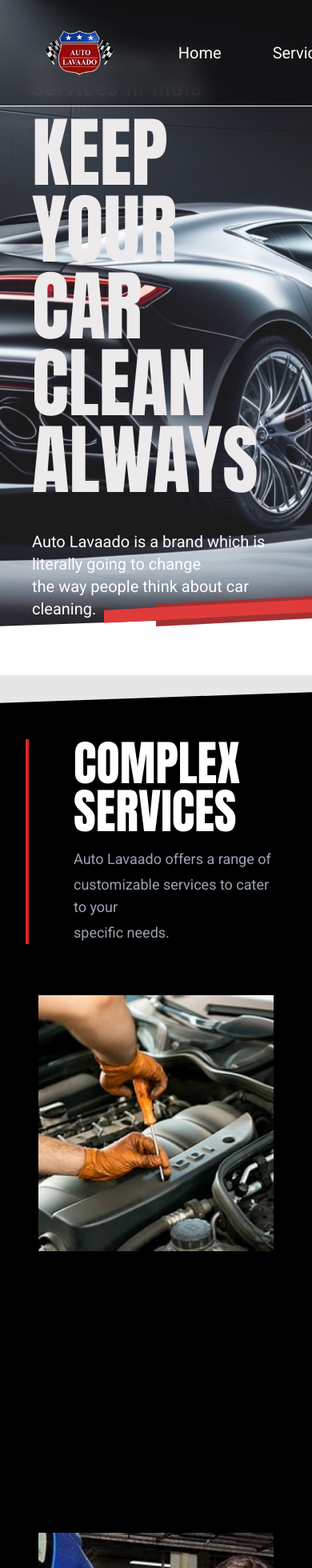
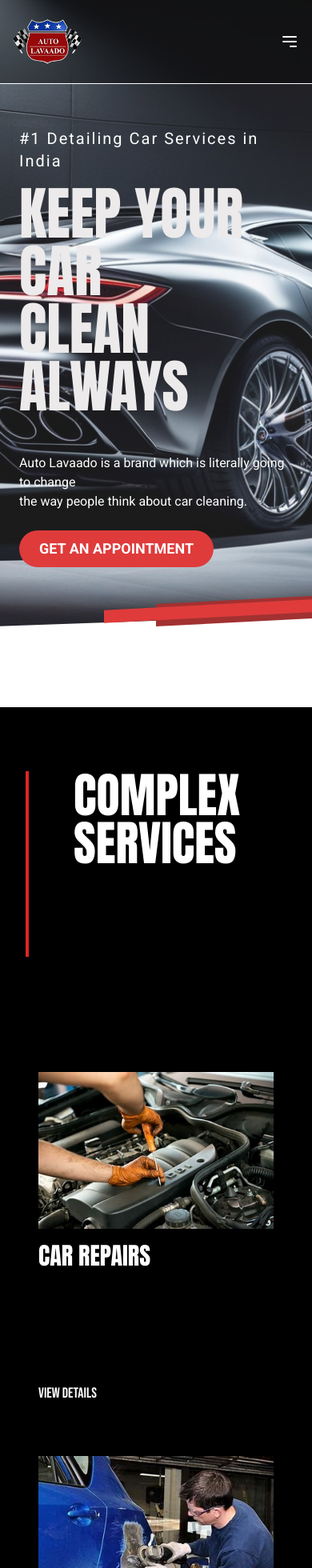
Before and after one commit to achutendra/auto-lavaado, a React (Vite) app in the folder client/: page / in a window 390 px wide. Shown: the top 1960 px of the page at 80% size. Built offline with nearby package versions, Linux system fonts and the light colour scheme; a web font is replaced by a local one.

Commit message:
header banner & services made responsive

```diff
--- a/client/package.json
+++ b/client/package.json
@@ -19,6 +19,7 @@
     "@fortawesome/react-fontawesome": "^0.2.2",
     "@mui/material": "^5.16.6",
     "@tailwindcss/forms": "^0.5.7",
+    "@tailwindcss/line-clamp": "^0.4.4",
     "react": "^18.3.1",
     "react-dom": "^18.3.1",
     "react-icons": "^5.3.0",
--- a/client/src/components/layouts/Banner.jsx
+++ b/client/src/components/layouts/Banner.jsx
@@ -6,21 +6,21 @@ const Banner = () => {
 
   return (
     <div className="relative h-full">
-      <div className="absolute top-1/2 transform -translate-y-1/2 w-full text-left text-white px-10">
-        <h2 className="text-2xl mb-4 mt-20 font-sans tracking-widest">
+      <div className="absolute top-1/2 transform -translate-y-1/2 w-full text-left text-white px-6 sm:px-12 lg:px-16">
+        <h2 className="text-xl sm:text-2xl md:text-2xl lg:text-3xl mb-4 mt-6 lg:mt-20 font-sans tracking-widest">
           #1 Detailing Car Services in India
         </h2>
         <div>
-        <h1 className="text-8xl font mb-4  leading-none font-anton ">
-          KEEP YOUR CAR <br /> CLEAN ALWAYS
-        </h1>
+          <h1 className="text-7xl sm:text-7xl md:text-7xl lg:text-8xl font-anton mb-4 leading-none">
+            KEEP YOUR CAR <br /> CLEAN ALWAYS
+          </h1>
         </div>
-        <p className="text-xl mt-10 font-sans">
+        <p className="text-base sm:text-xl md:text-xl lg:text-2xl mt-12 sm:mt-12 lg:mt-10 font-sans">
           Auto Lavaado is a brand which is literally going to change <br />
           the way people think about car cleaning.
         </p>
         <button
-          className="bg-red-600 hover:bg-white hover:text-red-600 text-white py-2 mt-10 px-8 text-xl font-bold rounded-full border border-transparent hover:border-red-600 transition duration-300"
+          className="bg-red-600 hover:bg-white hover:text-red-600 text-white py-2 px-6 sm:py-3 sm:px-8 text-lg sm:text-xl font-bold rounded-full border border-transparent hover:border-red-600 transition duration-300 mt-6 sm:mt-8 lg:mt-10"
           onClick={() => navigate("/contact")}
         >
           GET AN APPOINTMENT
--- a/client/src/components/layouts/Header.jsx
+++ b/client/src/components/layouts/Header.jsx
@@ -4,6 +4,7 @@ import { NavLink } from "react-router-dom";
 
 const Header = () => {
   const [opacity, setOpacity] = useState(0.4); // Initial opacity (40%)
+  const [isOpen, setIsOpen] = useState(false); // State to manage dropdown visibility
 
   useEffect(() => {
     const handleScroll = () => {
@@ -30,41 +31,76 @@ const Header = () => {
         className="fixed top-0 left-0 w-full z-50 border-b border-white py-5 backdrop-blur-md"
         style={{ backgroundColor: `rgba(0, 0, 0, ${opacity})` }}
       >
-        <div className="container mx-auto px-4 py-1 flex items-center">
-          <img
-            src={logo}
-            className="h-14 ml-10 mr-20"
-            alt="Auto Lavaado Logo"
-          />
-          <ul className="flex space-x-16 text-lg font-sans">
-            <li>
-              <NavLink to="/" className="text-white hover:text-red-400 text-xl ">
+        <div className="container mx-auto px-4 py-1 flex items-center justify-between">
+          <div className="flex items-center space-x-8">
+            <img
+              src={logo}
+              className="h-14 mr-20"
+              alt="Auto Lavaado Logo"
+            />
+            <div className="hidden md:flex space-x-8 text-lg font-sans">
+              <NavLink to="/" className="text-white hover:text-red-400 text-xl mr-20">
                 Home
               </NavLink>
-            </li>
-            {/* <li>
-              <a
-                href="/about"
-                className="text-white hover:text-red-400 text-xl"
-              >
-                About
-              </a>
-            </li> */}
-            <li>
               <NavLink
                 to="/services"
                 className="text-white hover:text-red-400 text-xl"
               >
                 Services
               </NavLink>
-            </li>
-          </ul>
+            </div>
+          </div>
           <NavLink
             to="/contact"
-            className="mr-20 px-8 py-2 border-2 border-red-800 bg-transparent text-white text-2xl font-bold font-bebas rounded-full hover:bg-red-500 transition duration-300 ml-auto"
+            className="hidden md:block px-8 py-2 border-2 border-red-800 bg-transparent text-white text-2xl font-bold font-bebas rounded-full hover:bg-red-500 transition duration-300"
           >
             CONTACT US
           </NavLink>
+          <button
+            onClick={() => setIsOpen(!isOpen)}
+            className="md:hidden flex items-center text-white hover:text-red-400"
+          >
+            <svg
+              className="w-6 h-6"
+              fill="none"
+              stroke="currentColor"
+              viewBox="0 0 24 24"
+              xmlns="http://www.w3.org/2000/svg"
+            >
+              <path strokeLinecap="round" strokeLinejoin="round" strokeWidth="2" d="M4 6h16M4 12h16m-7 6h7" />
+            </svg>
+          </button>
+        </div>
+        <div className={`md:hidden ${isOpen ? 'block' : 'hidden'} bg-black`}>
+          <ul className="flex flex-col text-lg font-sans">
+            <li>
+              <NavLink
+                to="/"
+                className="block px-4 py-2 text-white hover:text-red-400 text-xl"
+                onClick={() => setIsOpen(false)}
+              >
+                Home
+              </NavLink>
+            </li>
+            <li>
+              <NavLink
+                to="/services"
+                className="block px-4 py-2 text-white hover:text-red-400 text-xl"
+                onClick={() => setIsOpen(false)}
+              >
+                Services
+              </NavLink>
+            </li>
+            <li>
+              <NavLink
+                to="/contact"
+                className="block px-4 py-2 text-white hover:text-red-400 text-xl"
+                onClick={() => setIsOpen(false)}
+              >
+                CONTACT US
+              </NavLink>
+            </li>
+          </ul>
         </div>
       </nav>
     </>
--- a/client/src/components/layouts/OurServices.jsx
+++ b/client/src/components/layouts/OurServices.jsx
@@ -1,4 +1,4 @@
-import React from "react";
+import React, { useState } from "react";
 import Service1 from "../../images/service1.jpeg";
 import Service2 from "../../images/service2.jpeg";
 import Service3 from "../../images/service3.jpeg";
@@ -7,20 +7,37 @@ import Service5 from "../../images/service5.jpeg";
 import Service6 from "../../images/service6.jpeg";
 
 const ServiceItem = ({ image, title, description, link }) => {
+  const [showFullDetails, setShowFullDetails] = useState(false);
+
+  const handleToggleDetails = () => {
+    setShowFullDetails(!showFullDetails);
+  };
+
   return (
     <div className="w-full p-4">
-      <div className="flex mb-8">
-        <img src={image} alt={title} className="w-80 h-80 object-cover mr-5" />
-        <div className="ml-6">
-          <h3 className="text-5xl mt-4 mb-2 font-anton text-white">{title}</h3>
-          <p className="mt-2 mb-5 font-sans text-gray-300">{description}</p>
-          <a
-            href={link}
-            className="text-white mt-7 inline-block font-bebas text-2xl hover:text-red-600"
+      <div className="flex flex-col md:flex-row mb-8">
+        <img
+          src={image}
+          alt={title}
+          className="w-full md:w-80 h-auto object-cover mb-4 md:mb-0 md:mr-5"
+        />
+        <div className="ml-0 md:ml-6">
+          <h3 className="text-3xl md:text-5xl font-anton text-white">
+            {title}
+          </h3>
+          <p className="mt-2 mb-5 font-sans text-base sm:text-lg md:text-gray-300">
+            {showFullDetails
+              ? description
+              : description.length > 150
+              ? `${description.substring(0, 150)}...`
+              : description}
+          </p>
+          <button
+            className="text-white mt-4 inline-block font-bebas text-lg sm:text-xl md:text-2xl hover:text-red-600 cursor-pointer"
+            onClick={handleToggleDetails}
           >
-
-            VIEW DETAILS
-          </a>
+            {showFullDetails ? "SHOW LESS" : "VIEW DETAILS"}
+          </button>
         </div>
       </div>
     </div>
@@ -74,20 +91,18 @@ const OurServices = () => {
   ];
 
   return (
-    <>
     <section className="py-16 bg-black">
       <div className="container mx-auto px-4 grid grid-cols-1 md:grid-cols-3 gap-4">
-          <div className="col-span-1 p-4 sticky top-20 self-start">
+        <div className="col-span-1 p-4 sticky top-0 self-start bg-black">
           <div className="border-l-4 border-red-600 pl-14">
-              <h2 className="text-6xl font-anton text-white">COMPLEX</h2>
-              <h2 className="text-6xl font-anton text-white">SERVICES</h2>
-              <p className="mt-4 text-lg text-gray-400">
-                Auto Lavaado offers a range of
+            <h2 className="text-6xl md:text-6xl font-anton text-white">
+              COMPLEX
+              SERVICES
+            </h2>
+            <p className="mt-10 mb-20  font-sans  sm:text-lg md:text-gray-400">
+              Auto Lavaado offers a range of customizable services to cater to
+              your specific needs.
             </p>
-              <p className="mt-1 text-lg text-gray-400">
-                customizable services to cater to your
-              </p>
-              <p className="mt-1 text-lg text-gray-400">specific needs.</p>
           </div>
         </div>
         <div
@@ -106,7 +121,6 @@ const OurServices = () => {
         </div>
       </div>
     </section>
-    </>
   );
 };
 
--- a/client/src/pages/Home.jsx
+++ b/client/src/pages/Home.jsx
@@ -8,46 +8,42 @@ import Banner from "../components/layouts/Banner";
 import Detailing from "../components/layouts/Detailing";
 import TeamDetails from "../components/layouts/TeamDetails";
 import ServiceCarousel from "../components/layouts/ServiceCarousel";
-import ClientReviews from "../components/layouts/ClientReviews.jsx"
-
+import ClientReviews from "../components/layouts/ClientReviews";
 
 const Home = () => {
   return (
     <>
       <Header />
       <div
-        className="relative w-full h-[100vh] bg-cover bg-no-repeat bg-center opacity-90"
+        className="relative w-full h-screen bg-cover bg-no-repeat bg-center opacity-90"
         style={{ backgroundImage: `url(${bg})` }}
       >
-
         <Banner />
       </div>
-      <OurServices />
-
-      <div style={{ marginTop: "100px" }} >
-      <Detailing />
+      <div className="py-10 md:py-16 lg:py-20">
+        <OurServices />
       </div>
 
+      <div className="py-10 md:py-16 lg:py-20">
+        <Detailing />
+      </div>
 
-      <div style={{ marginTop: "100px" }}>
+      <div className="py-10 md:py-16 lg:py-20">
         <ServiceCarousel />
       </div>
 
-      <div style={{ marginTop: "100px" }}>
+      <div className="py-10 md:py-16 lg:py-20 bg-white">
         <TeamDetails />
       </div>
 
+      <div className="py-10 md:py-16 lg:py-20 bg-white">
+        <ClientReviews />
+      </div>
 
-      <div className="bg-white mx-auto">
-
-
-
-      <ClientReviews/>
-
-      </div>
-      <div className="">
+      <div className="py-10 md:py-16 lg:py-20">
         <AppointmentContainer />
       </div>
+
       <Footer />
     </>
   );
--- a/client/tailwind.config.js
+++ b/client/tailwind.config.js
@@ -16,6 +16,7 @@ export default {
   },
   plugins: [
     require("@tailwindcss/forms"),
+    require("@tailwindcss/line-clamp"),
     function ({ addUtilities }) {
       addUtilities({
         ".clip-path-custom-slant": {
@@ -23,5 +24,6 @@ export default {
         },
       });
     },
+
   ],
 };
```
Also changed, not shown: 1 other file (tests, documents, lock files or other folders). Lines whose indentation alone changed are shown as unchanged.
